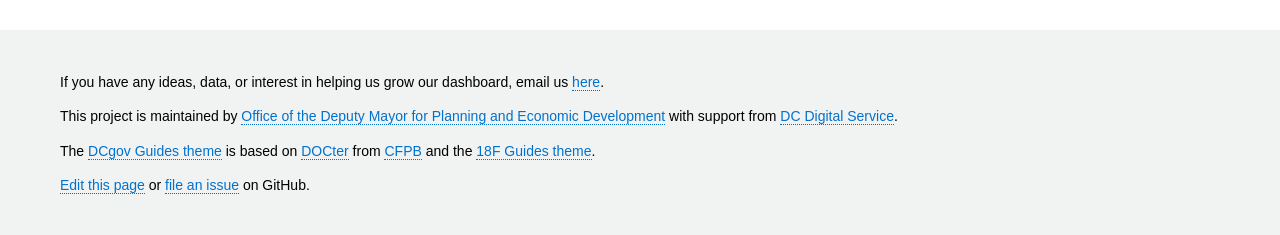
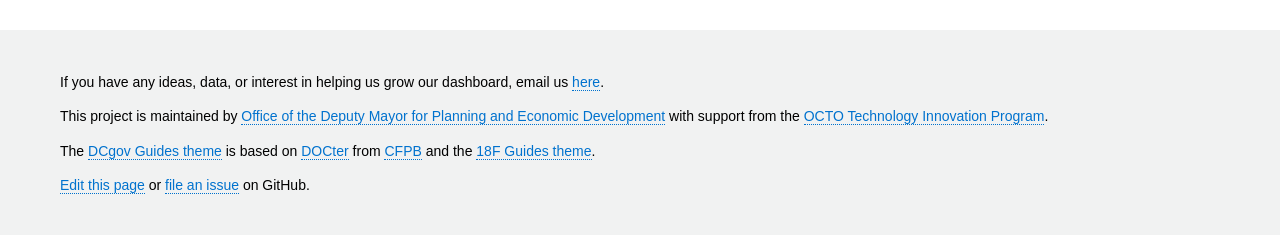
Before and after one commit to DCgov/economic-intelligence, a Jekyll site: the page built from _pages/index.md, in a window 1280 px wide. Shown: the part 1631-1866 px from the top of the page. Built offline with Jekyll 4.4.1, drawn with Linux system fonts in a browser that asks for light colours; nearby versions of some CDN libraries.

Commit message:
update team name and link for Inno program

```diff
--- a/_includes/footer.html
+++ b/_includes/footer.html
@@ -2,7 +2,7 @@
 	<div class="wrap">{% assign repo_url = site.repos[0].url %}
 
 	<p>If you have any ideas, data, or interest in helping us grow our dashboard, email us <a href="mailto:dmped.econintel@dc.gov">here</a>.</p>
-    <p>This project is maintained by <a href="{{ site.author.url }}">{{ site.author.name }}</a> with support from <a href="http://innovation.dc.gov">DC Digital Service</a>.</p>
+    <p>This project is maintained by <a href="{{ site.author.url }}">{{ site.author.name }}</a> with support from the <a href="http://octo.dc.gov">OCTO Technology Innovation Program</a>.</p>
 
     <p>The <a href="https://github.com/DCgov/guides-template/">DCgov Guides theme</a> is based on <a href="https://github.com/cfpb/docter/">DOCter</a> from <a href="http://cfpb.github.io/">CFPB</a> and the <a href="https://github.com/18F/guides-template/">18F Guides theme</a>.</p>
     <p><a href="{{ repo_url }}/edit/gh-pages/{{ page.relative_path }}">Edit this page</a> or <a href="{{ repo_url }}/issues">file an issue</a> on GitHub.</p>
```
